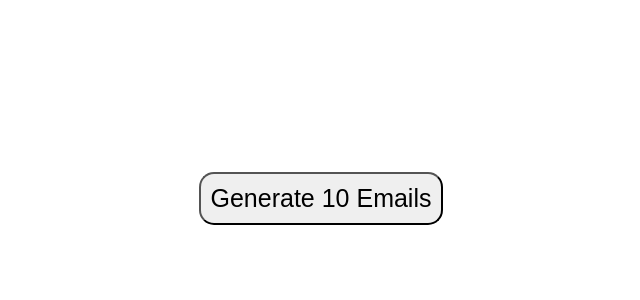
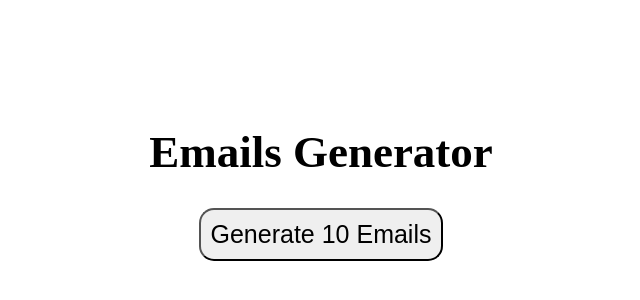
Before and after one commit to MastroJoe/vue-email-list, a plain HTML site: page index.html in a window 1280 px wide. Shown: the part 212-512 px from the top of the page, without its empty margins (319-959 px from the left). Drawn offline with nearby package versions, Linux system fonts and the light colour scheme.

Commit message:
finito con bonus

```diff
--- a/assets/css/master.css
+++ b/assets/css/master.css
@@ -35,3 +35,9 @@ button {
   padding: 10px 10px;
   cursor: pointer;
 }
+
+h1 {
+  padding: 10px 10px;
+  text-align: center;
+  font-size: 45px;
+}
--- a/index.html
+++ b/index.html
@@ -15,9 +15,11 @@
     <div class="container">
       <!-- lista di mails -->
       <div class="list">
+        <h1>Emails Generator</h1>
         <ul>
-          <!-- v-for per stampare le mails generate -->
-          <li v-for="(email, i) in emails">
+          <!-- v-for per stampare le mails generate, max 10 -->
+          <li v-for="(email, i) in emails"
+              v-if="emails.length == 10">
             {{ emails[i] }}
           </li>
         </ul>
```
